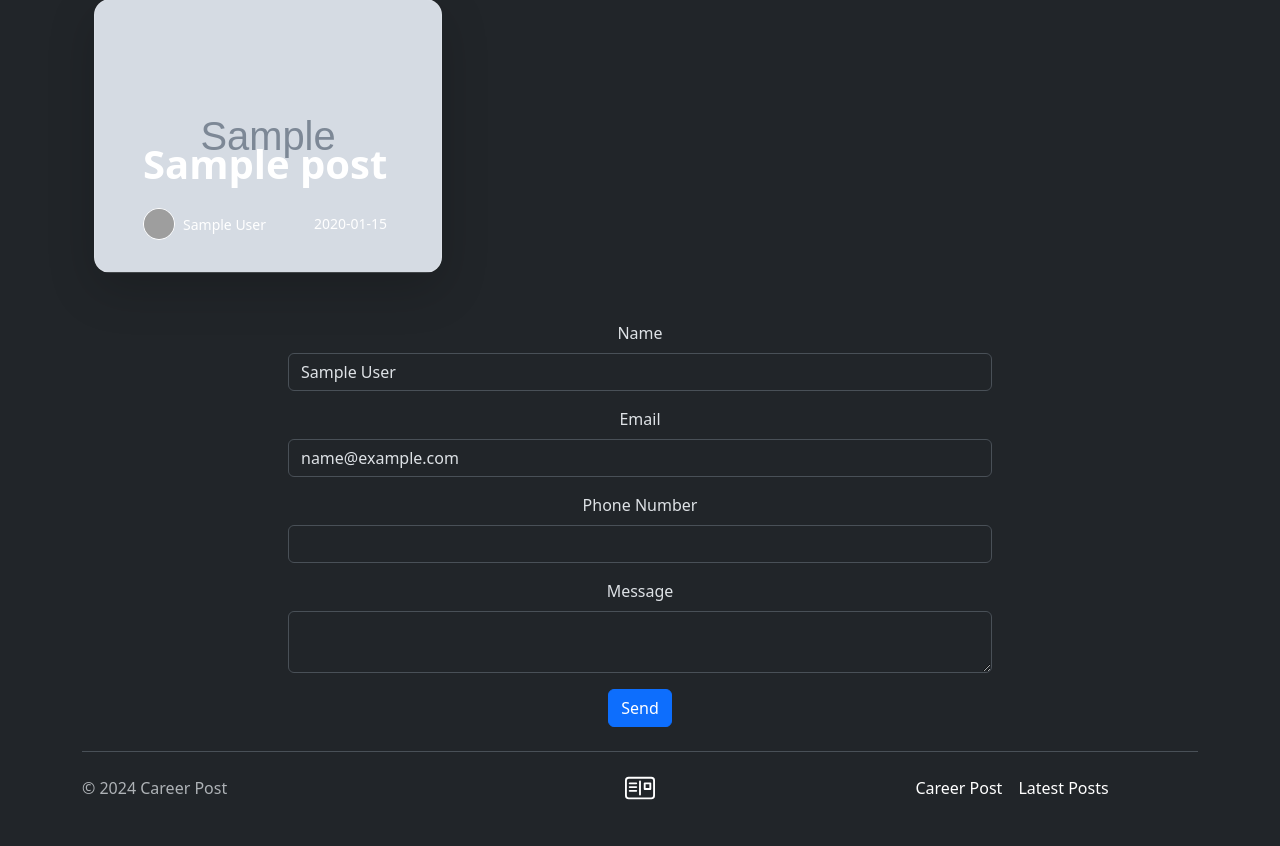
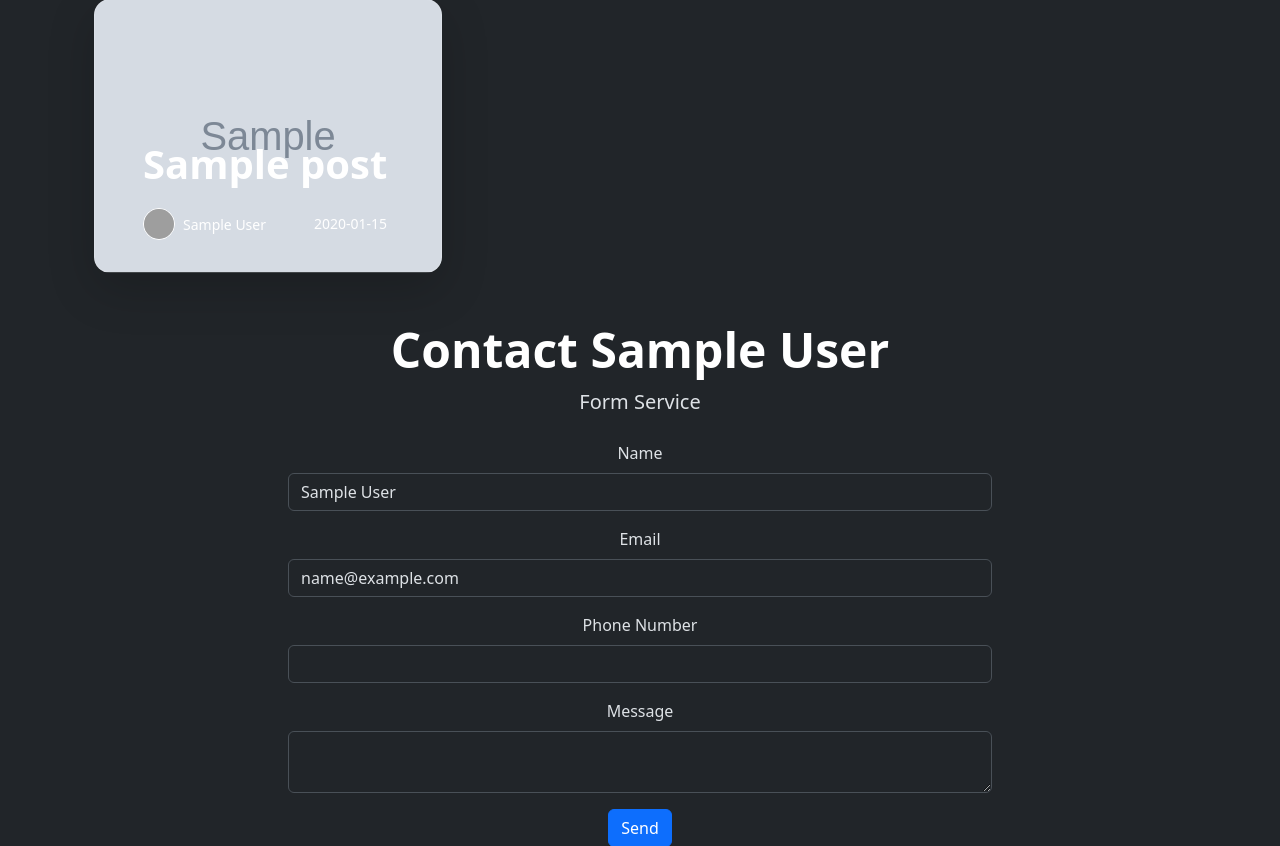
Before and after one commit to aaryan12jul/Career-Post, a Flask app: a page that uses templates/viewer.html in a window 1280 px wide. Shown: the part 965-1811 px from the top of the page. Before the commit the page ends 1765 px from the top, so only its background shows below. Run offline with Flask 3, Linux system fonts and the light colour scheme; a user stored in the database is signed in; tables that the repository leaves empty hold one stand-in row (values such as "Sample post"); grey boxes marked "Sample" are stand-in pictures; some libraries are stand-ins or nearby versions; grey boxes are pictures that could not be loaded.

Commit message:
Fix Form Text 2

```diff
--- a/templates/viewer.html
+++ b/templates/viewer.html
@@ -71,6 +71,13 @@
 
         {%if title == name%}
           {%block form%}
+            <div class="px-4 text-center">
+              <h1 class="display-5 fw-bold text-body-emphasis">Contact {{name}}</h1>
+              <div class="col-lg-6 mx-auto">
+                  <p class="lead mb-4">Form Service</p>
+              </div>
+            </div>
+
             {{ super() }}
           {%endblock%}
 
```
